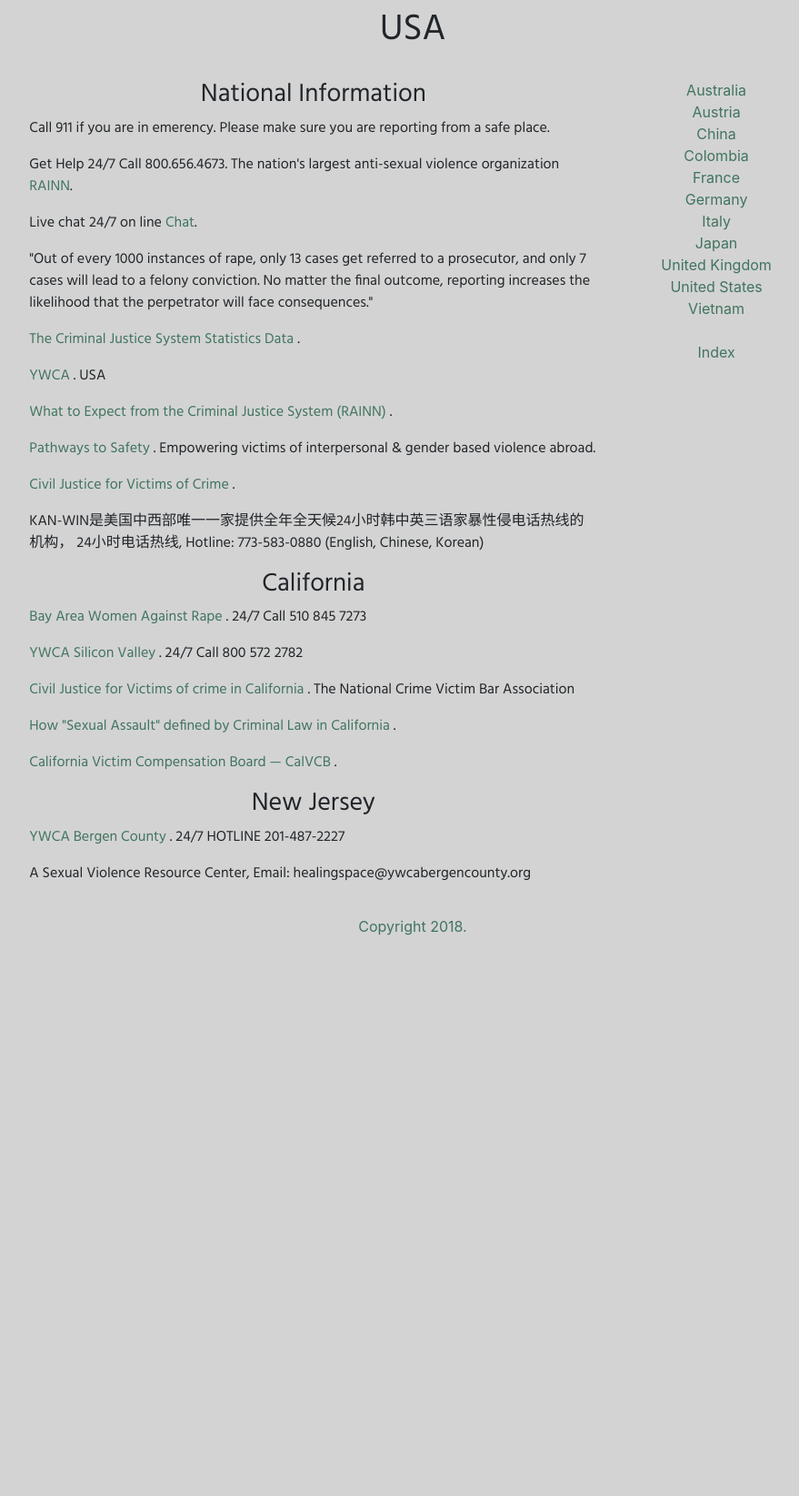
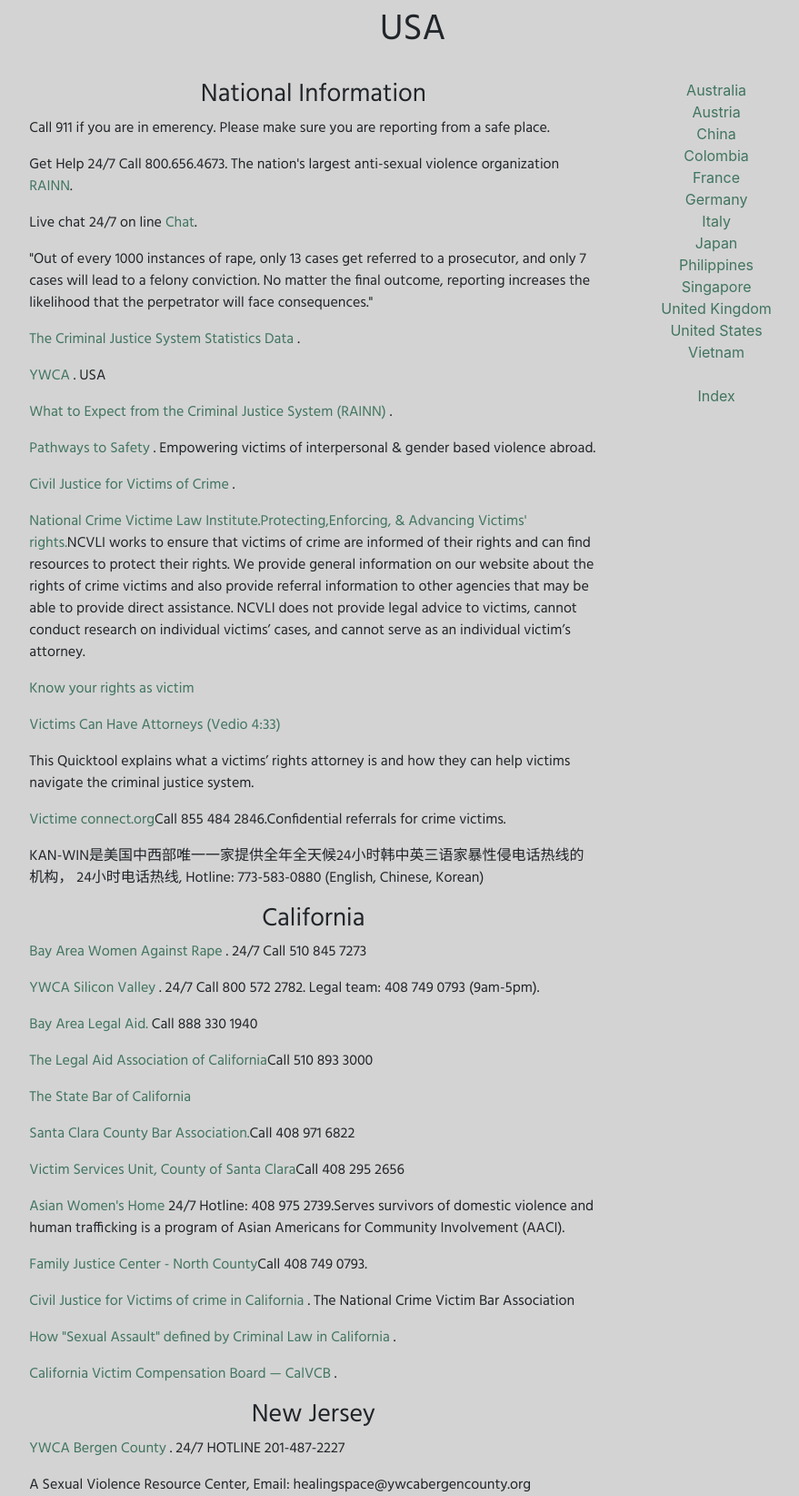
Before and after one commit to steph2088/stephwiki, a Flask app: template templates/infos/usa.html in a window 1280 px wide. Shown: the top 1644 px of the page at 91% size, without its empty margins (186-1065 px from the left). Before the commit the page ends 1028 px from the top, so only its background shows below. Run offline with Flask 2, Linux system fonts and the light colour scheme; the template is opened without the code that fills it, so the values that code supplies are empty; some libraries are stand-ins or nearby versions.

Commit message:
add info oct26

```diff
--- a/templates/base_area_content.html
+++ b/templates/base_area_content.html
@@ -17,6 +17,8 @@
         <li><a href="/infos/germany.html">Germany</a></li>
         <li><a href="/infos/italy.html">Italy</a></li>
         <li><a href="/infos/japan.html">Japan</a></li>
+        <li><a href="/infos/japan.html">Philippines</a></li>
+        <li><a href="/infos/japan.html">Singapore</a></li>
         <li><a href="/infos/uk.html">United Kingdom</a></li>
         <li><a href="/infos/usa.html">United States</a></li>
         <li><a href="/infos/vietnam.html">Vietnam</a></li>
--- a/templates/infos/usa.html
+++ b/templates/infos/usa.html
@@ -15,11 +15,24 @@ Please make sure you are reporting from a safe place. </p>
 <p> <a href="https://www.rainn.org/articles/what-expect-criminal-justice-system"> What to Expect from the Criminal Justice System (RAINN) </a>. </p>
 <p> <a href="https://pathwaystosafety.org"> Pathways to Safety </a>. Empowering victims of interpersonal & gender based violence abroad. </p>
 <p> <a href="http://victimsofcrime.org/help-for-crime-victims/get-help-bulletins-for-crime-victims/civil-justice-for-victims-of-crime" > Civil Justice for Victims of Crime </a>. </p>
+<p> <a href="https://law.lclark.edu/centers/national_crime_victim_law_institute/about_ncvli/contact_us/">National Crime Victime Law Institute.Protecting,Enforcing, & Advancing Victims' rights.</a>NCVLI works to ensure that victims of crime are informed of their rights and can find resources to protect their rights. We provide general information on our website about the rights of crime victims and also provide referral information to other agencies that may be able to provide direct assistance. NCVLI does not provide legal advice to victims, cannot conduct research on individual victims’ cases, and cannot serve as an individual victim’s attorney. </p>
+<p> <a href="https://law.lclark.edu/centers/national_crime_victim_law_institute/about_ncvli/know_your_rights.php">Know your rights as victim</a></p>
+<p> <a href="https://www.youtube.com/watch?v=AsnbJff4TKU">Victims Can Have Attorneys (Vedio 4:33)</a></p>
+<p>This Quicktool explains what a victims’ rights attorney is and how they can help victims navigate the criminal justice system.
+</p>
+<p> <a href="https://victimconnect.org/">Victime connect.org</a>Call 855 484 2846.Confidential referrals for crime victims.</p>
 <p> KAN-WIN是美国中西部唯一一家提供全年全天候24小时韩中英三语家暴性侵电话热线的机构， 24小时电话热线, Hotline: 773-583-0880 (English, Chinese, Korean) </p>
 
 <h3>California</h3>
 <p> <a href="https://www.bawar.org/"> Bay Area Women Against Rape </a>. 24/7 Call 510 845 7273 </p>
-<p> <a href="http://ywca-sv.org/"> YWCA Silicon Valley </a>. 24/7 Call 800 572 2782</p>
+<p> <a href="http://ywca-sv.org/"> YWCA Silicon Valley </a>. 24/7 Call 800 572 2782. Legal team: 408 749 0793 (9am-5pm).</p>
+<p> <a href="https://baylegal.org/">Bay Area Legal Aid.</a> Call 888 330 1940 </p>
+<p> <a href="http://laaconline.org/">The Legal Aid Association of California</a>Call 510 893 3000</p>
+<p> <a href="http://www.calbar.ca.gov/">The State Bar of California</a></p>
+<p> <a href="https://sccba.site-ym.com/default.aspx">Santa Clara County Bar Association.</a>Call 408 971 6822</p>
+<p> <a href="https://www.sccgov.org/sites/da/victimservices/vsu/pages/default.aspx">Victim Services Unit, County of Santa Clara</a>Call 408 295 2656</p>
+<p> <a href="https://dv.aaci.org/">Asian Women's Home </a>24/7 Hotline: 408 975 2739.Serves survivors of domestic violence and human trafficking is a program of Asian Americans for Community Involvement (AACI). </p>
+<p> <a href="http://santaclara.networkofcare.org/mh/services/agency.aspx?pid=YWCASiliconValleyFamilyJusticeCenterNorthCounty_356_2_0">Family Justice Center - North County</a>Call 408 749 0793.</p>
 <p> <a href="http://victimsofcrime.org/docs/NCVBA/ca-cj-2012.pdf?sfvrsn=2"> Civil Justice for Victims of crime in California </a>. The National Crime Victim Bar Association </p>
 <p> <a href="https://leginfo.legislature.ca.gov/faces/codes_displaySection.xhtml?lawCode=PEN&sectionNum=261.5.)"> How "Sexual Assault" defined by Criminal Law in California </a>. </p>
 <p> <a href="https://victims.ca.gov/victims/"> California Victim Compensation Board — CalVCB </a>. </p>
```
Also changed, not shown: templates/index.html (+4 -3 lines), templates/infos/sweden.html (added).
